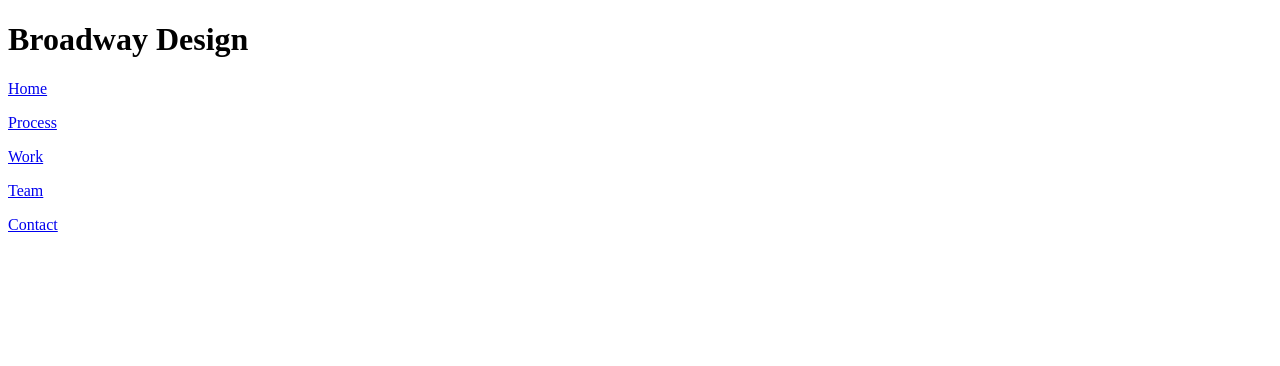
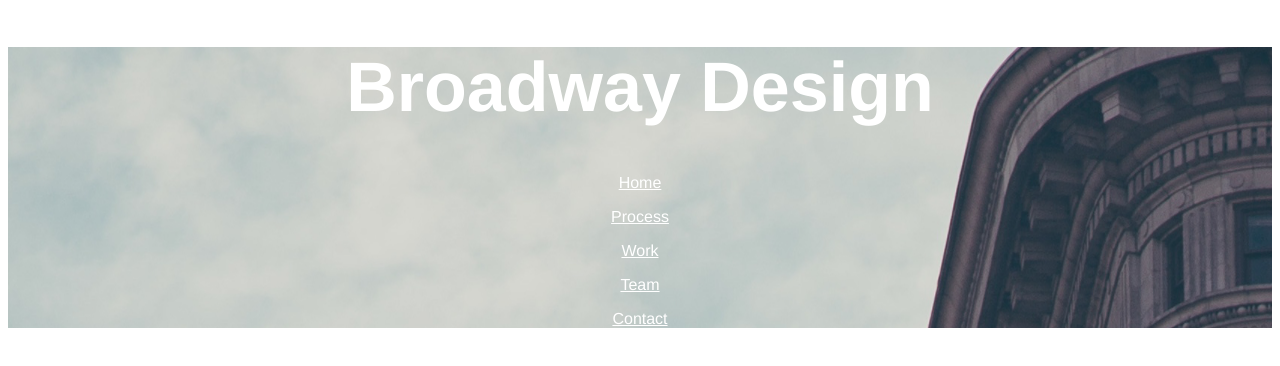
Before and after one commit to witheveryfallingcurl/broadway, a plain HTML site: page index.html in a window 1280 px wide. Drawn offline with Linux system fonts and the light colour scheme.

Commit message:
Styled Header

```diff
--- a/index.html
+++ b/index.html
@@ -3,16 +3,16 @@
   <head>
     <meta charset="utf-8">
     <title>Broadway Design</title>
+    <link rel="stylesheet" href="resources/css/style.css">
   </head>
   <body>
-    <div class="Header">
+    <div class="header">
       <h1>Broadway Design</h1>
-        <p><a href="#home">Home</a></p>
-        <p><a href="#process">Process</a></p>
-        <p><a href="#work">Work</a></p>
-        <p><a href="#team">Team</a></p>
-        <p><a href="#contact">Contact</a></p>
-      </ul>
+      <p><a href="#home">Home</a></p>
+      <p><a href="#process">Process</a></p>
+      <p><a href="#work">Work</a></p>
+      <p><a href="#team">Team</a></p>
+      <p><a href="#contact">Contact</a></p>
     </div>
   </body>
 </html>
--- a/resources/css/style.css
+++ b/resources/css/style.css
@@ -0,0 +1,22 @@
+body
+{
+  font-family: helvetica;
+  text-align: center;
+}
+
+.header
+{
+  background-image: url("../images/the-flatiron-building.png");
+}
+
+h1
+{
+  font-size: 70px;
+  font-weight: bold;
+  color: white;
+}
+
+a
+{
+  color: white;
+}
```
